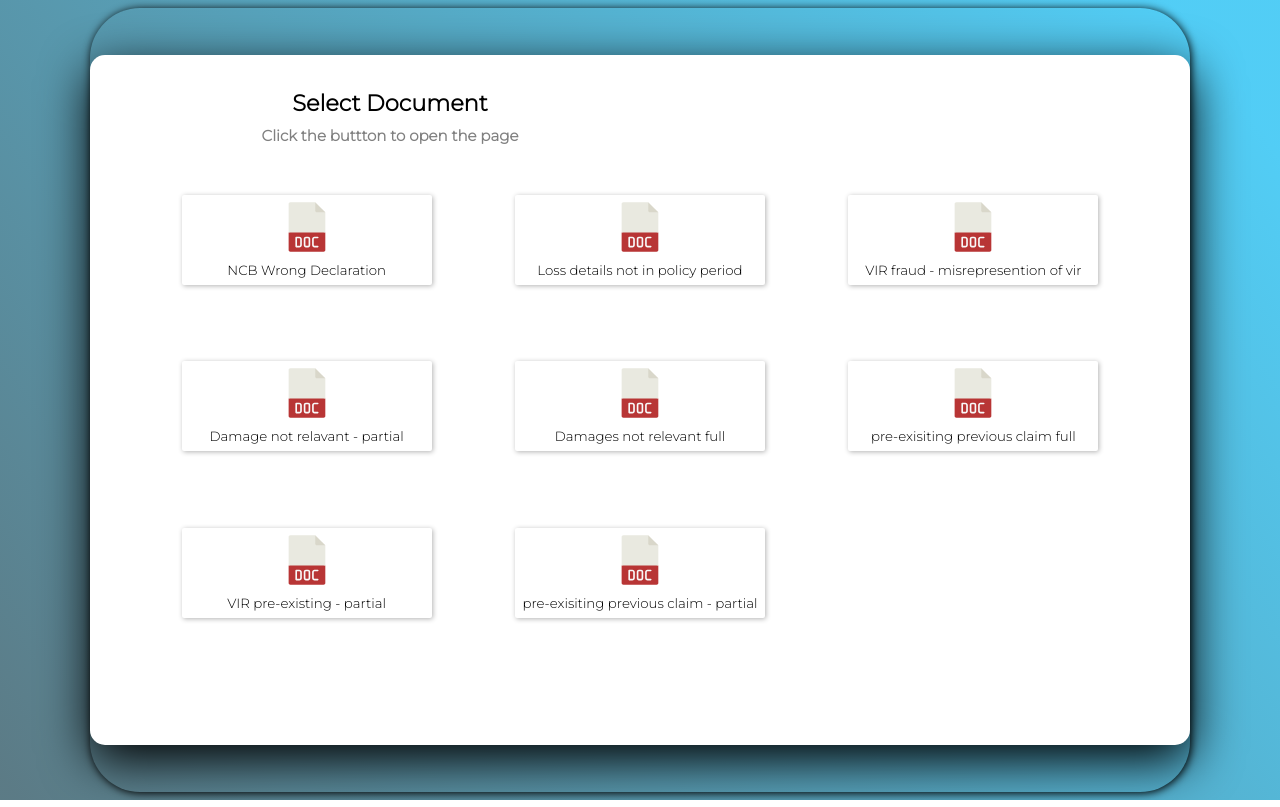
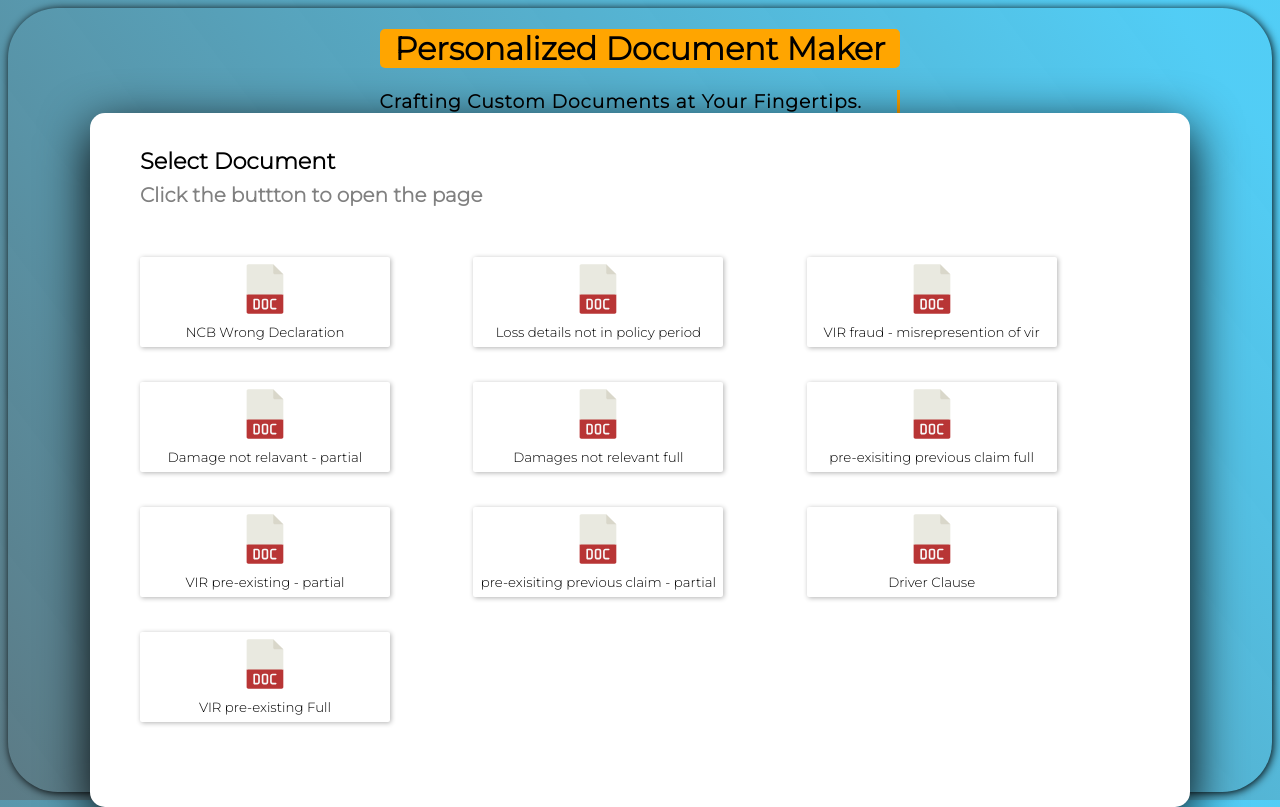
Before and after one commit to pradeep-08/testing-project, a plain HTML site: page index.html in a window 1280 px wide. Drawn offline with Linux system fonts and the light colour scheme; files that its build step writes are made by us from their sources.

Commit message:
before finail commit
add new lines of aniamtion

```diff
--- a/index.html
+++ b/index.html
@@ -9,80 +9,17 @@
     <link rel="preconnect" href="https://fonts.googleapis.com">
 <link rel="preconnect" href="https://fonts.gstatic.com" crossorigin>
 <link href="https://fonts.googleapis.com/css2?family=Montserrat:wght@300&family=Roboto:ital,wght@0,500;1,300;1,700&display=swap" rel="stylesheet">
-    <link rel="stylesheet" href="style.css">
-    <style>
-      body{
+    <link rel="stylesheet" href="mainpage.css">
 
-         background:linear-gradient(53deg, rgba(73,108,120,0.8995973389355743) 1%, rgba(74,203,245,0.958420868347339) 94%);
-         font-family: 'Montserrat', sans-serif;
-      }
-     .preview-box{
-      height: 90px;
-      width: 250px;
-      border-radius: 2px;
-      box-shadow:  1px 1px 5px rgba(0, 0, 0, 0.3) ;
-      cursor: pointer;
-      transition: box-shadow 0.3s;
-     }
-     .preview-box:hover {
-            box-shadow: 1px 1px 10px black; /* Add shadow on hover */
-        }
-
-     .selecting-content{
-      height: 500px;
-      background-color: white;
-      width: 1000px;
-      display: grid;
-      grid-template-columns: repeat(3, 1fr);
-      margin: 50px;
-      border-radius: 10px;
-     }
-     .centering-content{
-      display: grid;
-      place-items: center;
-      height: 98vh;
-      border-radius: 50px;
-      box-shadow: 1px 1px 8px black ;
-     }
-     .design-content{
-      border-radius: 15px;
-      background-color: white;
-      box-shadow: 1px 15px 50px black ;
-     }
-
-     .img-logo{
-      height: 50px;
-      background-color: white;
-     }
-     .preview-box{
-      background-color: white;
-      align-items: center;
-      border: none;
-     }
-     .document-name{
-      margin-top: 10px;
-      word-wrap: break-word;
-      font-family: 'Montserrat', sans-serif;
-     }
-     .header-document{
-      width: 500px;
-      padding-left: 50px;
-      font-size: 15px;
-      font-weight: 500;
-      padding-top: 15px;
-     }
-     .header-document1{
-      color: grey;
-      margin-top: -10px;
-      width: 500px;
-      padding-left: 50px;
-      font-size: 15px;
-     }
-
-    </style>
 </head>
 <body>
+
    <div class="centering-content">
+      <div class="typewriter"><h1 class="heading-top">Personalized Document Maker</h1>
+         <h3 class="typabt anim-typewriter">Crafting Custom Documents at Your Fingertips.</h3>
+     </div>
+
+
       <div class="design-content">
          <div class="header-document"><h2 >Select Document</h2></div>
          <h4 class="header-document1">Click the buttton to open the page</h4>
@@ -168,11 +105,32 @@
                   </div>
                </div>
        </div>
+       <div class="selecting-div">
+         <div>
+               <div  class="button-alignments" >
+                  <button onclick="select('Driver Clause')" class="preview-box" >
+                     <div><img class="img-logo" src="doc-1513.svg" alt="document"></div>
+                              <div class="document-name">Driver Clause</div>
+                     </button>
+                  </div>
+               </div>
+       </div>
+       <div class="selecting-div">
+         <div>
+               <div  class="button-alignments" >
+                  <button onclick="select('VIR pre-existing Full')" class="preview-box" >
+                     <div><img class="img-logo" src="doc-1513.svg" alt="document"></div>
+                              <div class="document-name">VIR pre-existing Full</div>
+                     </button>
+                  </div>
+               </div>
+       </div>
 
    </div>
 </div>
 </body>
 <script>
+
    function select(content) {
     const fileMapping = {
         "NCB Wrong Declaration": "All html/NCB wrong declration.html",
@@ -182,7 +140,9 @@
         "pre-exisiting previous claim - partial": "All html/pre-exisiting previous claim - partial.html",
         "VIR pre-existing - partial": "All html/VIR pre-existing - partial.html",
         "Damage not relavant - partial": "All html/Damage not relavant - partial.html",
-        "VIR fraud - misrepresention of vir": "All html/VIR fraud - misrepresention of vir.html"
+        "VIR fraud - misrepresention of vir": "All html/VIR fraud - misrepresention of vir.html",
+        "Driver Clause" : "All html/driver clause.html" ,
+        "VIR pre-existing Full" : "All html/VIR pre-existing full.html"
     };
 
     const selectedFile = fileMapping[content];
@@ -192,30 +152,5 @@
     }
 }
 
-/*   function select (){
-      const button = document.querySelector('.document-name').textContent;
-         if (button === "NCB Wrong Declaration"){
-            window.open("All html/NCB wrong declration.html", "_blank");
-         } else if (button === "Loss details not in policy period"){
-            window.open("All html/Loss details not in policy period.html", "_blank");
-       }else if (button === "Damages not relevant full"){
-            window.open("All html/Damages not relevant full.html", "_blank");
-         }else if (button === "pre-exisiting previous claim full"){
-            window.open("All html/pre-exisiting previous claim full.html", "_blank");
-         }else if (button === "pre-exisiting previous claim - partial"){
-            window.open("All html/pre-exisiting previous claim - partial.html", "_blank");
-         }else if (button === "VIR pre-existing - partial"){
-            window.open("All html/VIR pre-existing - partial.html", "_blank");
-         }
-         else if (button === "Damage not relavant - partial"){
-            window.open("All html/Damage not relavant - partial.html", "_blank");
-         }
-         else if (button === "VIR fraud - misrepresention of vir"){
-            window.open("All html/VIR fraud - misrepresention of vir.html", "_blank");
-         }
-
-   }*/
-
-
 </script>
 </html>
--- /dev/null
+++ b/mainpage.css
@@ -0,0 +1,109 @@
+body{
+
+    background:linear-gradient(53deg, rgba(73,108,120,0.8995973389355743) 1%, rgba(74,203,245,0.958420868347339) 94%);
+    font-family: 'Montserrat', sans-serif;
+ }
+.preview-box{
+ height: 90px;
+ width: 250px;
+ border-radius: 2px;
+ box-shadow:  1px 1px 5px rgba(0, 0, 0, 0.3) ;
+ cursor: pointer;
+ transition: box-shadow 0.3s;
+}
+.preview-box:hover {
+       box-shadow: 1px 1px 10px black; /* Add shadow on hover */
+   }
+
+.selecting-content{
+ height: 500px;
+ background-color: white;
+ width: 1000px;
+ display: grid;
+ grid-template-columns: repeat(3, 1fr);
+ margin: 50px;
+ border-radius: 10px;
+}
+.centering-content{
+ display: grid;
+ place-items: center;
+ height: 98vh;
+ border-radius: 50px;
+ box-shadow: 1px 1px 8px black ;
+}
+.design-content{
+ border-radius: 15px;
+ background-color: white;
+ box-shadow: 1px 15px 50px black ;
+}
+
+.img-logo{
+ height: 50px;
+ background-color: white;
+}
+.preview-box{
+ background-color: white;
+ align-items: center;
+ border: none;
+}
+.document-name{
+ margin-top: 10px;
+ word-wrap: break-word;
+ font-family: 'Montserrat', sans-serif;
+}
+.header-document{
+ width: 500px;
+ padding-left: 50px;
+ font-size: 15px;
+ font-weight: 500;
+ padding-top: 15px;
+}
+.header-document1{
+ color: grey;
+ margin-top: -10px;
+ width: 700px;
+ padding-left: 50px;
+ font-size: 20px;
+}
+.heading-top{
+ background-color: #FFA500; /* Orange */
+ text-align: center;
+ padding-left: 15px;
+ padding-right: 15px;
+
+ border-radius: 5px;
+}
+
+.heading-image{
+display: inline-block;
+text-align: center;
+bottom: 0;
+}
+
+
+
+/* typing animation */
+
+
+.typewriter h3 {
+overflow: hidden; /* Ensures the content is not revealed until the animation */
+border-right: .20em solid orange; /* The typwriter cursor */
+white-space: nowrap; /* Keeps the content on a single line */
+margin: 0 auto; /* Gives that scrolling effect as the typing happens */
+letter-spacing: .05em; /* Adjust as needed */
+animation:
+typing 3.5s steps(40, end),
+blink-caret .75s step-end infinite;
+}
+
+/* The typing effect */
+@keyframes typing {
+from { width: 0 }
+to { width: 100% }
+}
+
+/* The typewriter cursor effect */
+@keyframes blink-caret {
+from, to { border-color: transparent }
+50% { border-color: orange; }
+}
--- a/styles/style.css
+++ b/styles/style.css
@@ -117,7 +117,7 @@ body{
  .div2 {
    height: 1100px;
  /* Red color */
-  border-radius: 15px;
+    border-radius: 15px;
    border-style: solid;
    border-width: 1px;
    border-color: grey;
@@ -127,6 +127,7 @@ body{
    background-color: white;
 
  }
+
  .input-text ,.text-area-input {
     height: 30px;
     margin: 5px;
@@ -196,7 +197,12 @@ body{
  width: 800px;
  margin-left: 50px;
  margin-right: 50px;
+  /* Adjust the blur intensity as needed */
 
+
+ }
+ #edit-pdf{
+  filter: blur(3px);
  }
  .div2::-webkit-scrollbar {
    width: 1px;
```
Also changed, not shown: All html/NCB wrong declration.html (+9 -9 lines), All html/pre-exisiting previous claim - partial.html (+1 -1 lines), script/index.js (+19 -12 lines).
